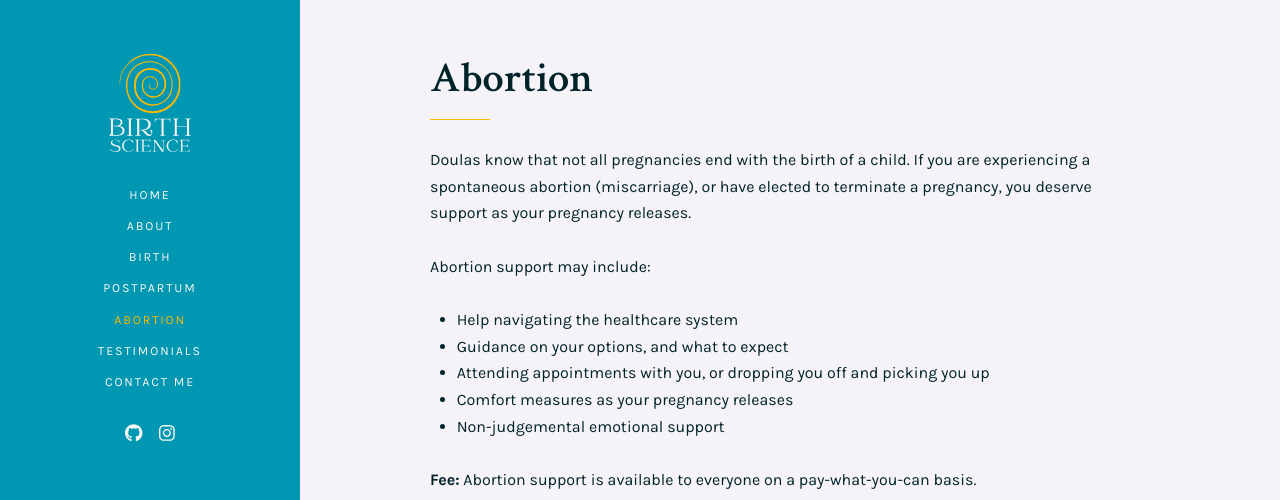
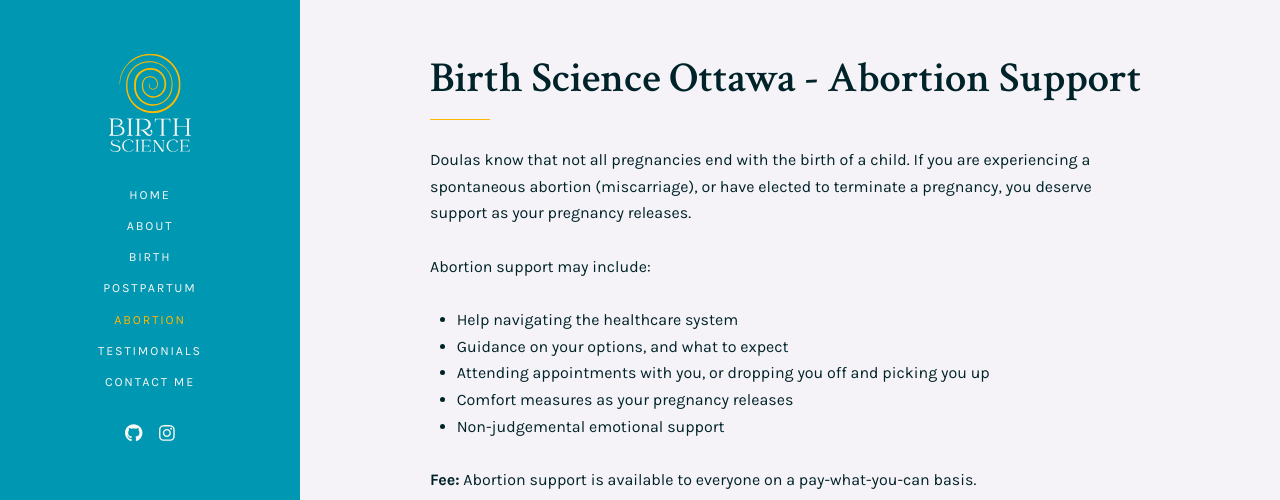
Before and after one commit to mch3rry/mypage, a Jekyll site: the page built from abortion.md, in a window 1280 px wide and 1135 px high, cut to the strip 0-500 px from the top of the window. Built offline with Jekyll 4.4.1, drawn with Linux system fonts in a browser that asks for light colours.

Commit message:
Update abortion.md

```diff
--- a/abortion.md
+++ b/abortion.md
@@ -1,6 +1,6 @@
 ---
 layout: page
-title: "Abortion"
+title: "Birth Science Ottawa - Abortion Support"
 ---
 <p> </p>
 <p>Doulas know that not all pregnancies end with the birth of a child. If you are experiencing a spontaneous abortion (miscarriage), or have elected to terminate a pregnancy, you deserve support as your pregnancy releases.</p>
```
